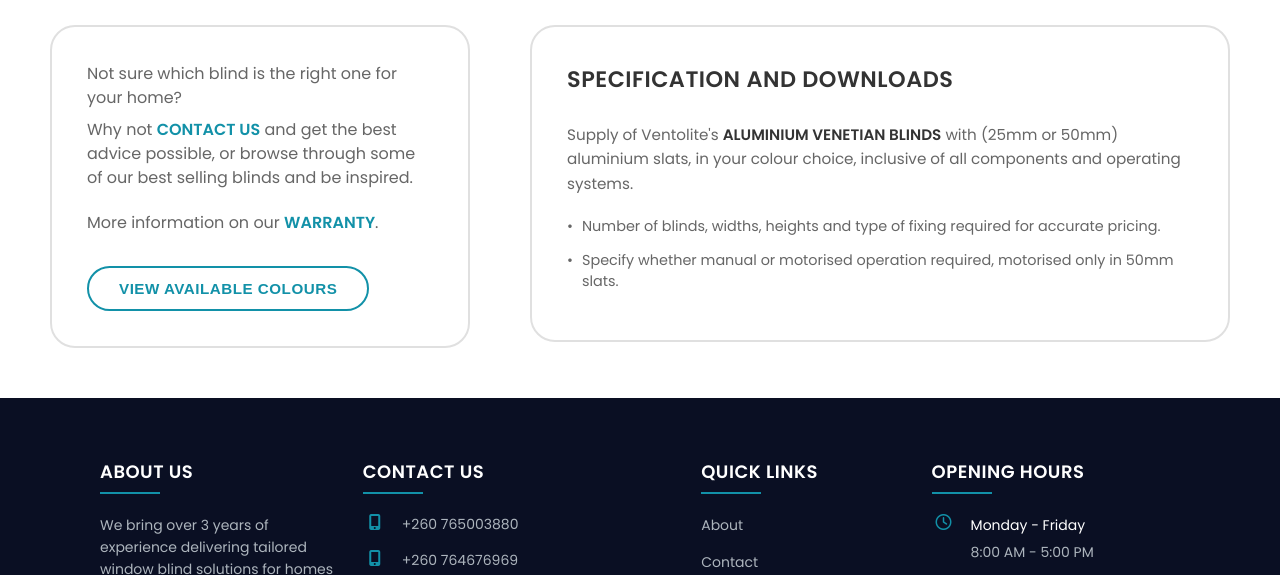
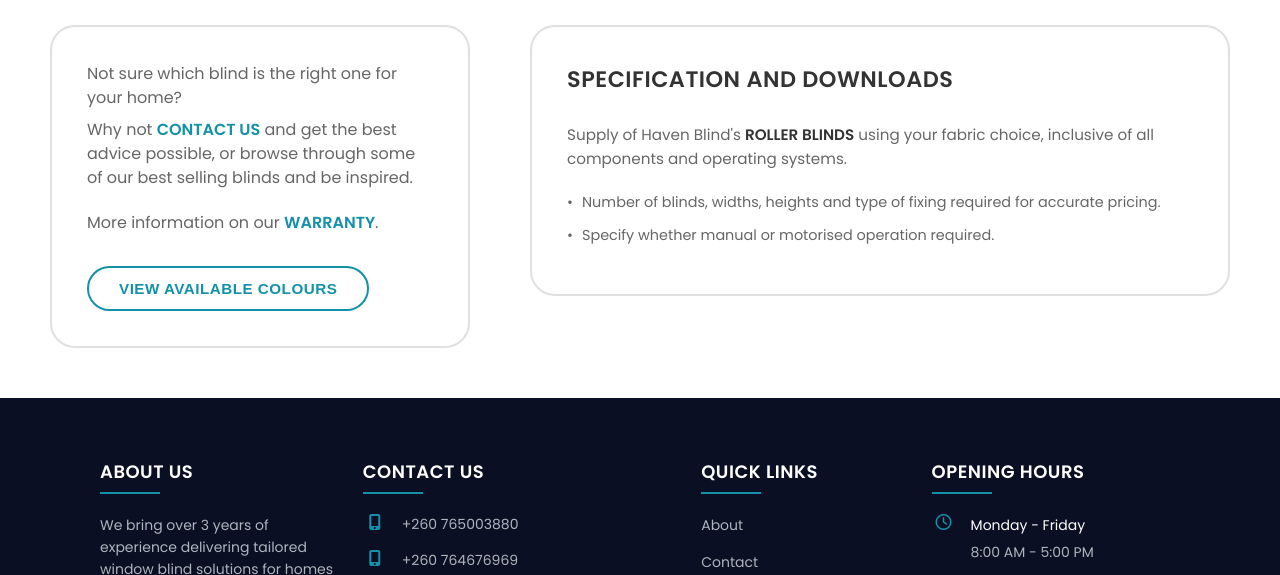
Before and after one commit to Jessekay0629/Haven-Blinds, a website: page public/Roller Blinds.html in a window 1280 px wide. Shown: the part 1420-1995 px from the top of the page. Drawn offline with nearby package versions, Linux system fonts and the light colour scheme; a script that the page names is missing.

Commit message:
copy text update

```diff
--- a/public/Roller Blinds.html
+++ b/public/Roller Blinds.html
@@ -187,12 +187,12 @@
                     <h2 class="spec-title">Specification and Downloads</h2>
 
                     <p class="spec-text">
-                        Supply of Ventolite's <strong>ALUMINIUM VENETIAN BLINDS</strong> with (25mm or 50mm) aluminium slats, in your colour choice, inclusive of all components and operating systems.
+                        Supply of Haven Blind's <strong>ROLLER BLINDS</strong> using your fabric choice, inclusive of all components and operating systems.
                     </p>
 
                     <ul class="spec-list">
                         <li>Number of blinds, widths, heights and type of fixing required for accurate pricing.</li>
-                        <li>Specify whether manual or motorised operation required, motorised only in 50mm slats.</li>
+                        <li>Specify whether manual or motorised operation required.</li>
                     </ul>
                 </div>
             </div>
```
Also changed, not shown: public/Aluminium Venetian Blinds.html (+1 -1 lines), public/Vertical Blinds.html (+1 -1 lines), public/assets/Vertical Blinds/image 18.jpeg.
